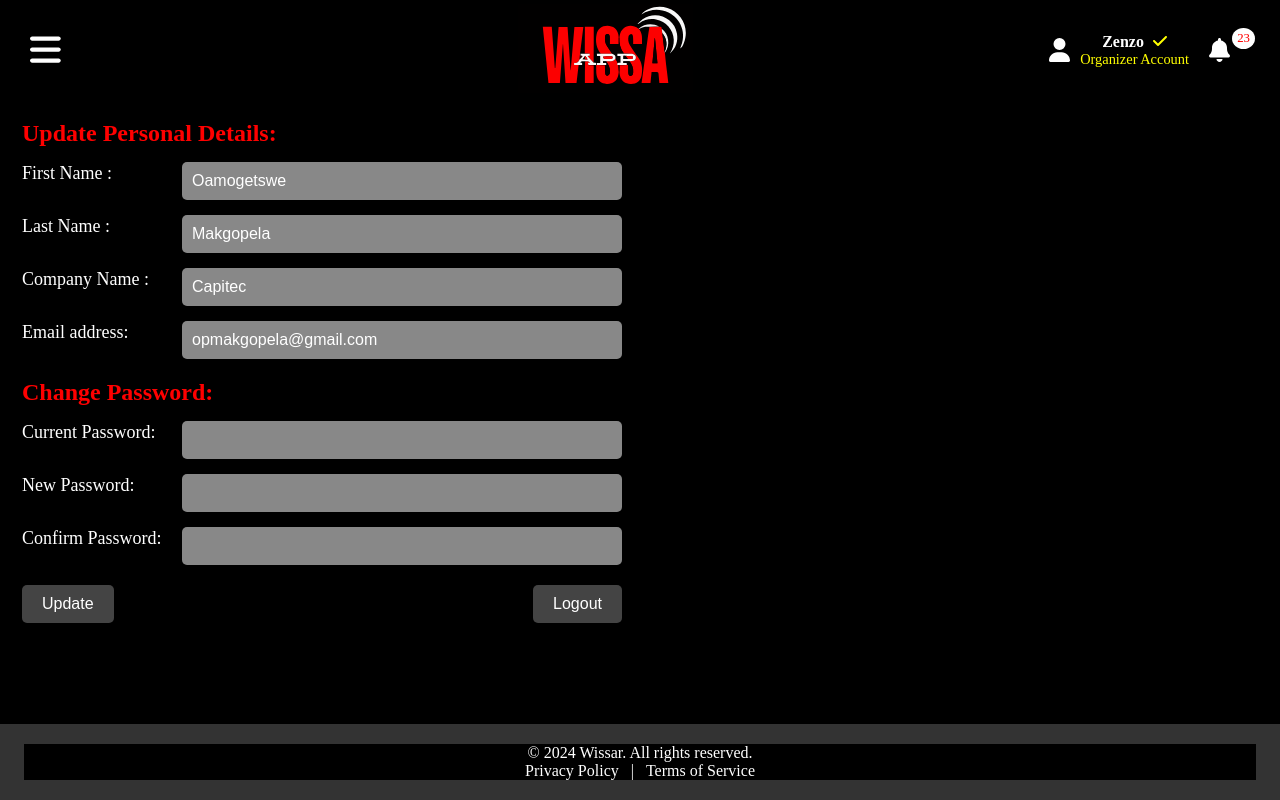
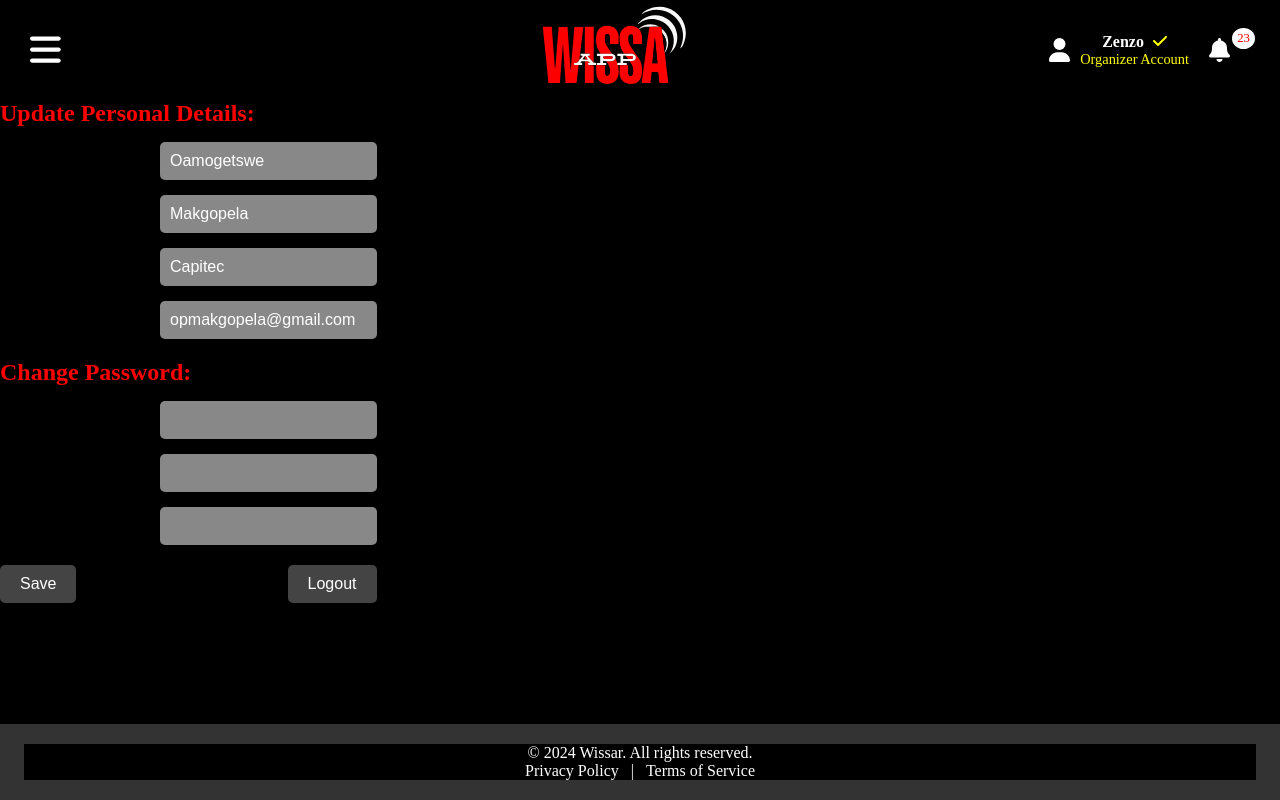
Before and after one commit to FowardPro/wissar_app, a React (Create React App) app: page /settings in a window 1280 px wide. Built offline with nearby package versions, Linux system fonts and the light colour scheme.

Commit message:
Changes on setting component

```diff
--- a/src/components/OrganizerAccountDesktop.css
+++ b/src/components/OrganizerAccountDesktop.css
@@ -63,7 +63,8 @@
     width: 80%;
   }
 
-  .menu-item:hover {
+  .menu-item:hover,
+  .menu-item:hover .arrow {
     background-color: #b3b3b3;
     transition: 0.5s ease-in-out;
   }
@@ -134,6 +135,7 @@
 
   .arrow {
     color: red;
+    background-color: white;
   }
 
   .content {
--- a/src/components/Setting.css
+++ b/src/components/Setting.css
@@ -1,11 +1,11 @@
+/* src/components/Settings.css */
 .settings {
     background-color: black;
     color: white;
     padding: 20px;
     border-radius: 10px;
     max-width: 600px;
-    width: 100%;
-    margin-top: 0; /* Ensures no space between content sections */
+    margin: auto;
   }
 
   .section {
@@ -31,7 +31,7 @@
     margin-top: 5px;
     border: none;
     border-radius: 5px;
-    background-color: #b3b0b0;
+    background-color: #666;
     color: white;
     font-size: 16px;
   }
@@ -52,5 +52,5 @@
   }
 
   button:hover {
-    background-color: #9c9999;
+    background-color: #666;
   }
--- a/src/components/Settings.js
+++ b/src/components/Settings.js
@@ -23,7 +23,7 @@ const Settings = () => {
   };
 
   return (
-    <div className="settings">
+    <div className="settings-container">
       <form onSubmit={handleSubmit}>
         <div className="section">
           <h2>Update Personal Details:</h2>
@@ -95,7 +95,7 @@ const Settings = () => {
           </div>
         </div>
         <div className="buttons">
-          <button type="submit">Update</button>
+          <button type="submit">Save</button>
           <button type="button">Logout</button>
         </div>
       </form>
```
